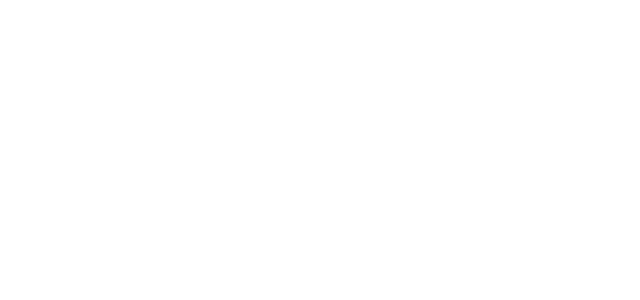
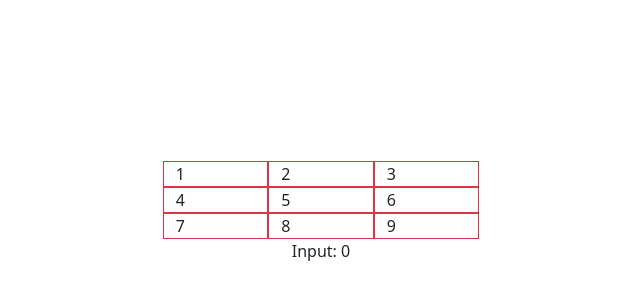
Before and after one commit to vichdz97/tic-tac-toe, a React (Vite) app: page / in a window 1280 px wide. Shown: the part 180-480 px from the top of the page, without its empty margins (319-959 px from the left). Built offline with nearby package versions, Linux system fonts and the light colour scheme.

Commit message:
created tic-tac-toe grid

```diff
--- a/src/App.tsx
+++ b/src/App.tsx
@@ -1,10 +1,28 @@
+import { useState } from 'react';
 import './App.css'
+import Block from './components/Block'
+
 
 function App() {
 
-  return (
-    <></>
-  )
+    const [ input, setInput ] = useState(0);
+
+    const createGrid = () => {
+        let grid = [];
+        for (let i = 1; i <=9; i++) {
+            grid.push(<Block number={i} onClick={() => setInput(i)} />);
+        }
+        return grid;
+    }
+
+    return (
+        <div className='d-flex flex-column justify-content-center align-items-center '>
+            <div className="row row-cols-3">
+                { createGrid() }
+            </div>
+            <p className='text-center'>Input: {input}</p>
+        </div>
+    )
 }
 
 export default App
```
